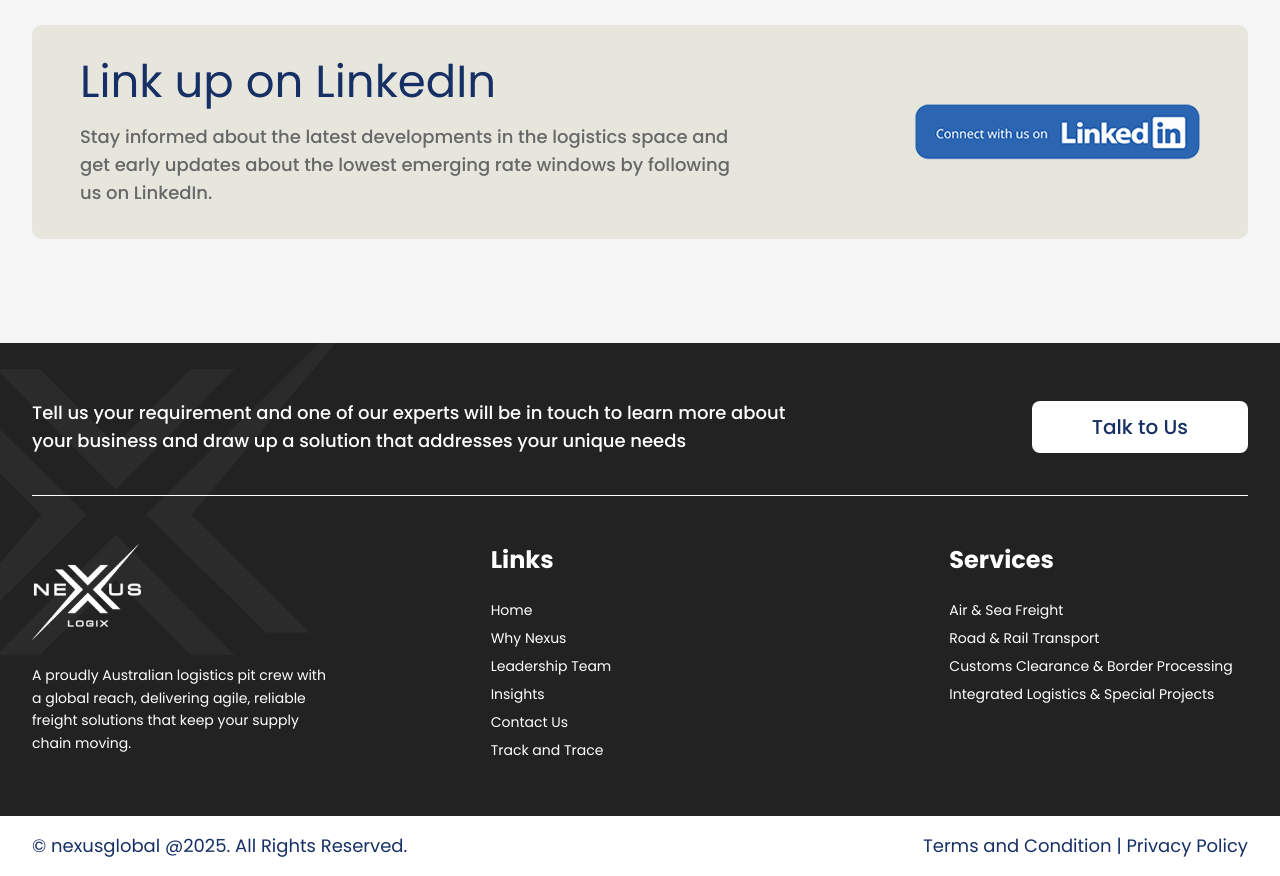
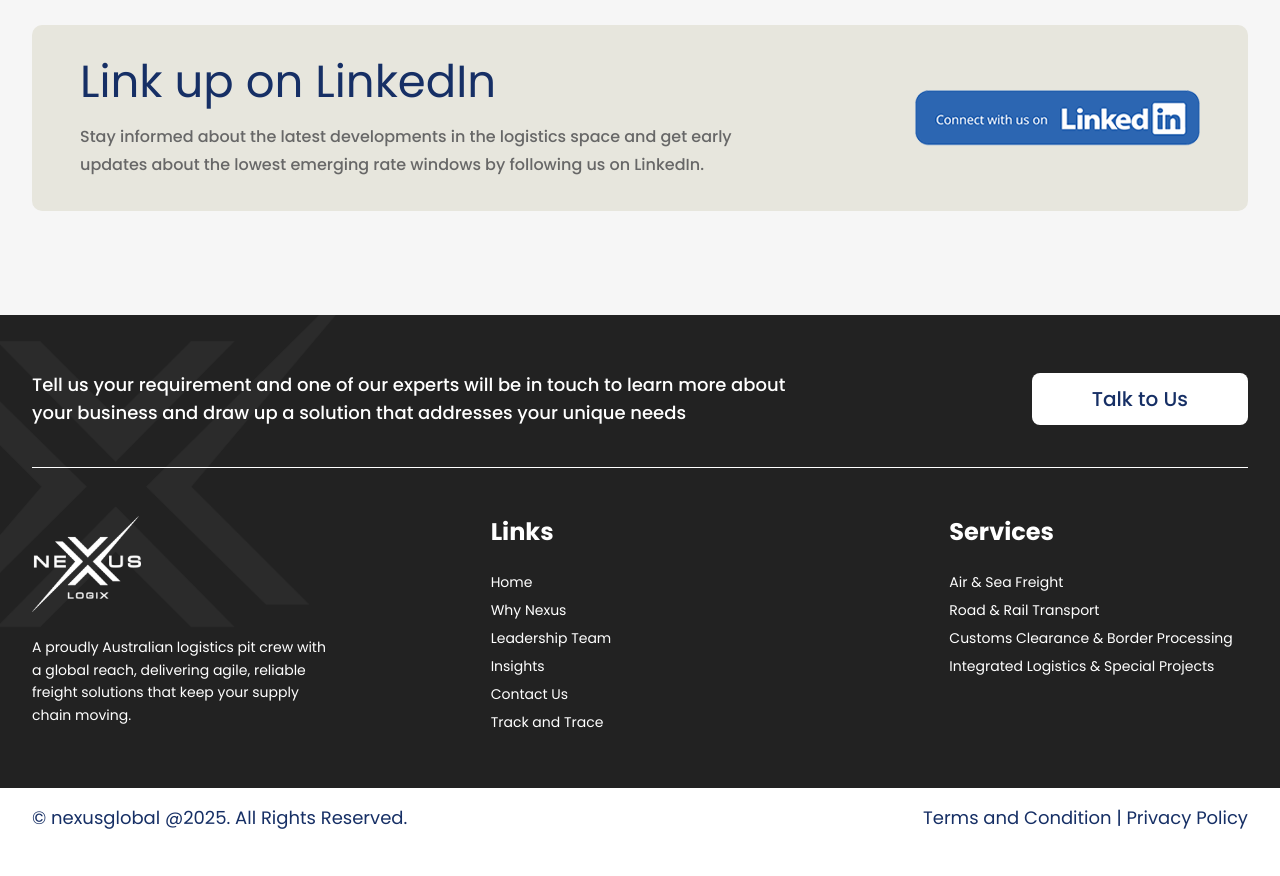
Before and after one commit to kanishka-gunatunga/nexus, a Next.js app: page / in a window 1280 px wide. Shown: the part 4080-4956 px from the top of the page. After the commit the page ends 4928 px from the top, so only its background shows below. Built offline with nearby package versions, Linux system fonts and the light colour scheme.

Commit message:
font changes

```diff
--- a/src/Components/LinkedinSection.tsx
+++ b/src/Components/LinkedinSection.tsx
@@ -12,7 +12,7 @@ const LinkedinSection = () => {
                         <h3 className="text-xl sm:text-2xl lg:text-4xl xl:text-[45px] font-normal text-[#162F65] mb-3 sm:mb-4">
                             Link up on LinkedIn
                         </h3>
-                        <p className="text-sm sm:text-base lg:text-lg text-[#676767] font-medium leading-[28px] max-w-xl sm:max-w-2xl">
+                        <p className="text-sm sm:text-base text-[#676767] font-medium leading-[28px] max-w-xl sm:max-w-2xl">
                             Stay informed about the latest developments in the logistics space
                             and get early updates about the lowest emerging rate windows by
                             following us on LinkedIn.
```
